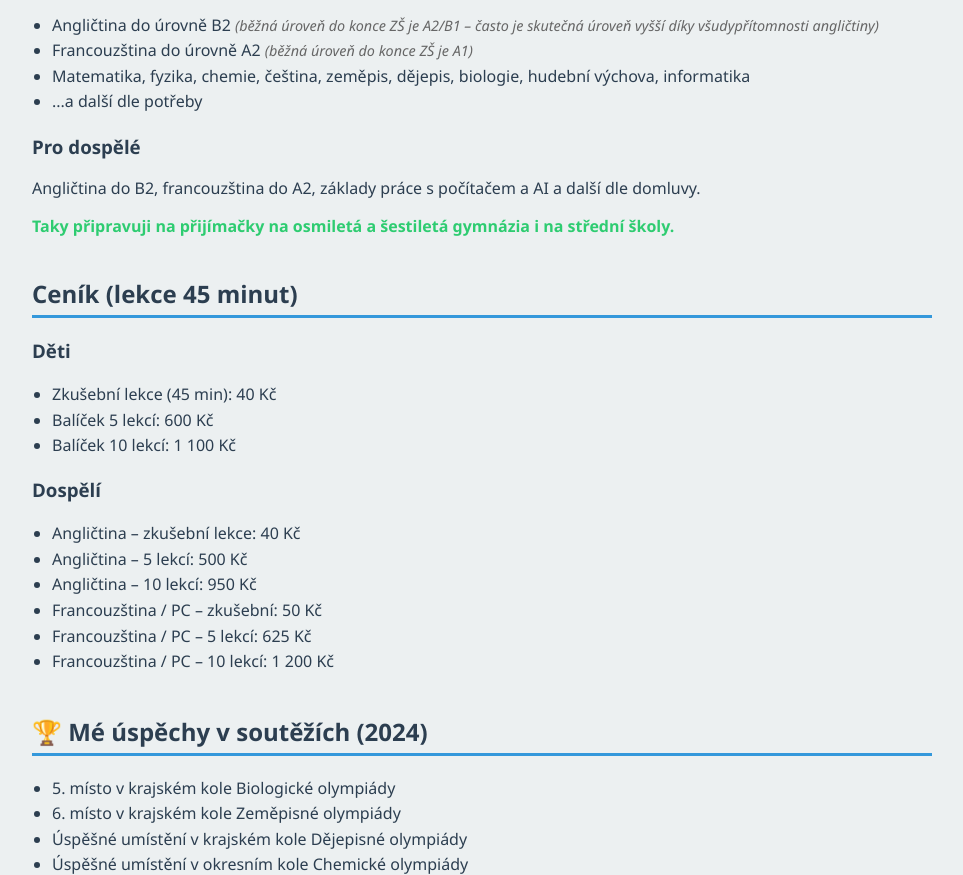
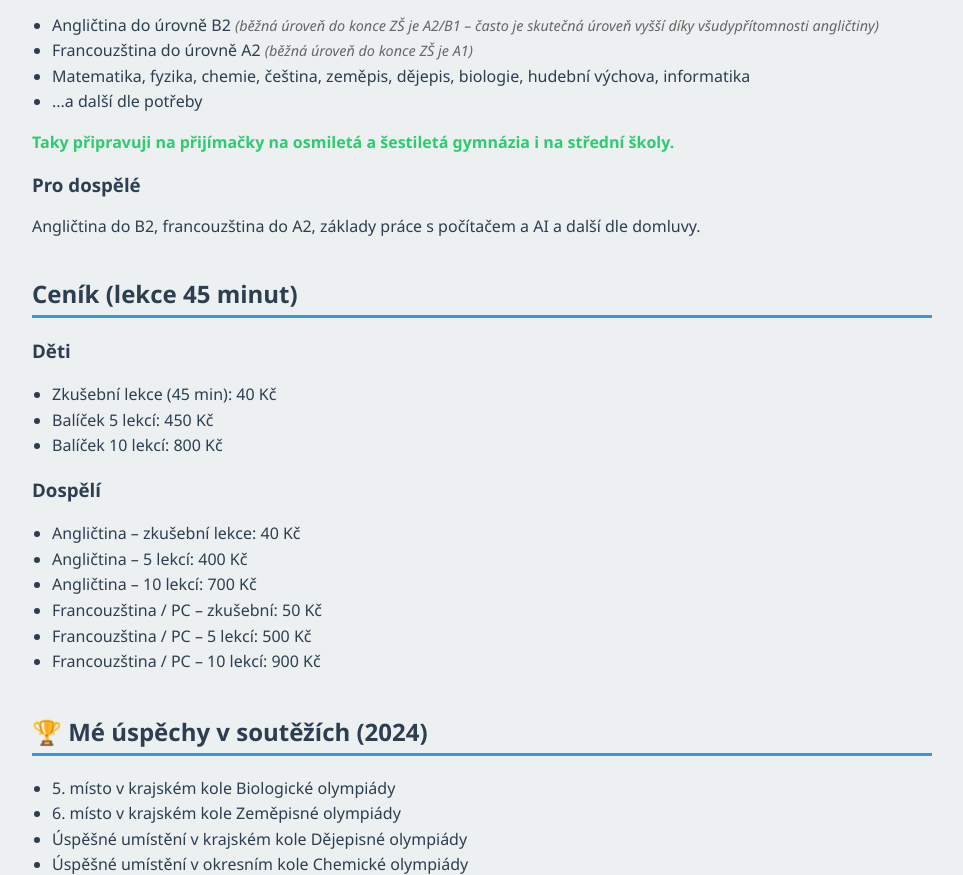
Before and after one commit to jirikpavlinsky/doucovani-j.p.-2025, a plain HTML site: page index.html in a window 1280 px wide. Shown: the part 484-1359 px from the top of the page, without its empty margins (158-1121 px from the left). Drawn offline with Linux system fonts and the light colour scheme.

Commit message:
Update index.html

```diff
--- a/index.html
+++ b/index.html
@@ -130,26 +130,26 @@
         <li>Matematika, fyzika, chemie, čeština, zeměpis, dějepis, biologie, hudební výchova, informatika</li>
         <li>...a další dle potřeby</li>
       </ul>
+      <p><strong>Taky připravuji na přijímačky na osmiletá a šestiletá gymnázia i na střední školy.</strong></p>
       <h3>Pro dospělé</h3>
       <p>Angličtina do B2, francouzština do A2, základy práce s počítačem a AI a další dle domluvy.</p>
-      <p><strong>Taky připravuji na přijímačky na osmiletá a šestiletá gymnázia i na střední školy.</strong></p>
     </section>
     <section id="cenik">
       <h2>Ceník (lekce 45 minut)</h2>
       <h3>Děti</h3>
       <ul>
         <li>Zkušební lekce (45 min): 40 Kč</li>
-        <li>Balíček 5 lekcí: 600 Kč</li>
-        <li>Balíček 10 lekcí: 1 100 Kč</li>
+        <li>Balíček 5 lekcí: 450 Kč</li>
+        <li>Balíček 10 lekcí: 800 Kč</li>
       </ul>
       <h3>Dospělí</h3>
       <ul>
         <li>Angličtina – zkušební lekce: 40 Kč</li>
-        <li>Angličtina – 5 lekcí: 500 Kč</li>
-        <li>Angličtina – 10 lekcí: 950 Kč</li>
+        <li>Angličtina – 5 lekcí: 400 Kč</li>
+        <li>Angličtina – 10 lekcí: 700 Kč</li>
         <li>Francouzština / PC – zkušební: 50 Kč</li>
-        <li>Francouzština / PC – 5 lekcí: 625 Kč</li>
-        <li>Francouzština / PC – 10 lekcí: 1 200 Kč</li>
+        <li>Francouzština / PC – 5 lekcí: 500 Kč</li>
+        <li>Francouzština / PC – 10 lekcí: 900 Kč</li>
       </ul>
     </section>
     <section id="uspechy">
```
